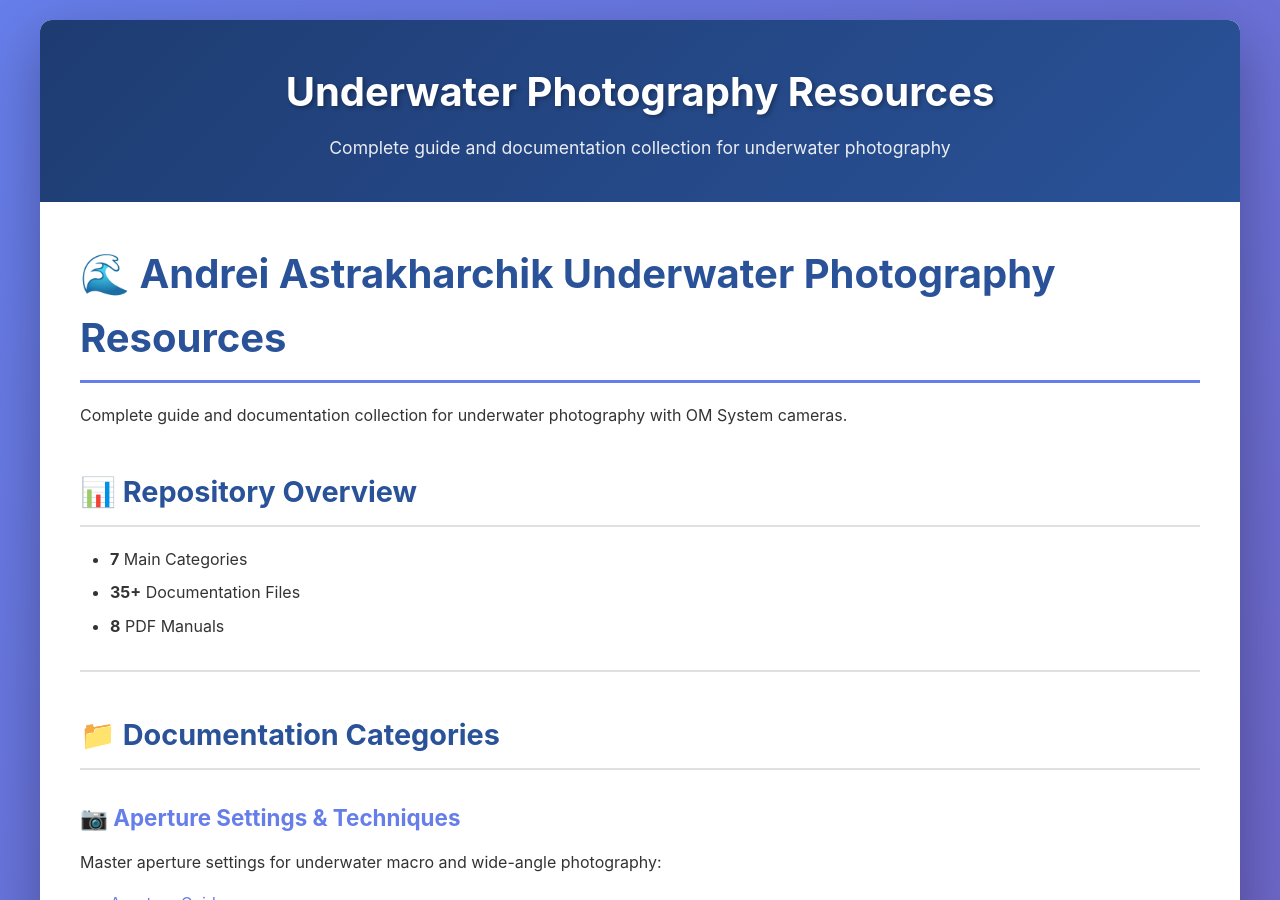
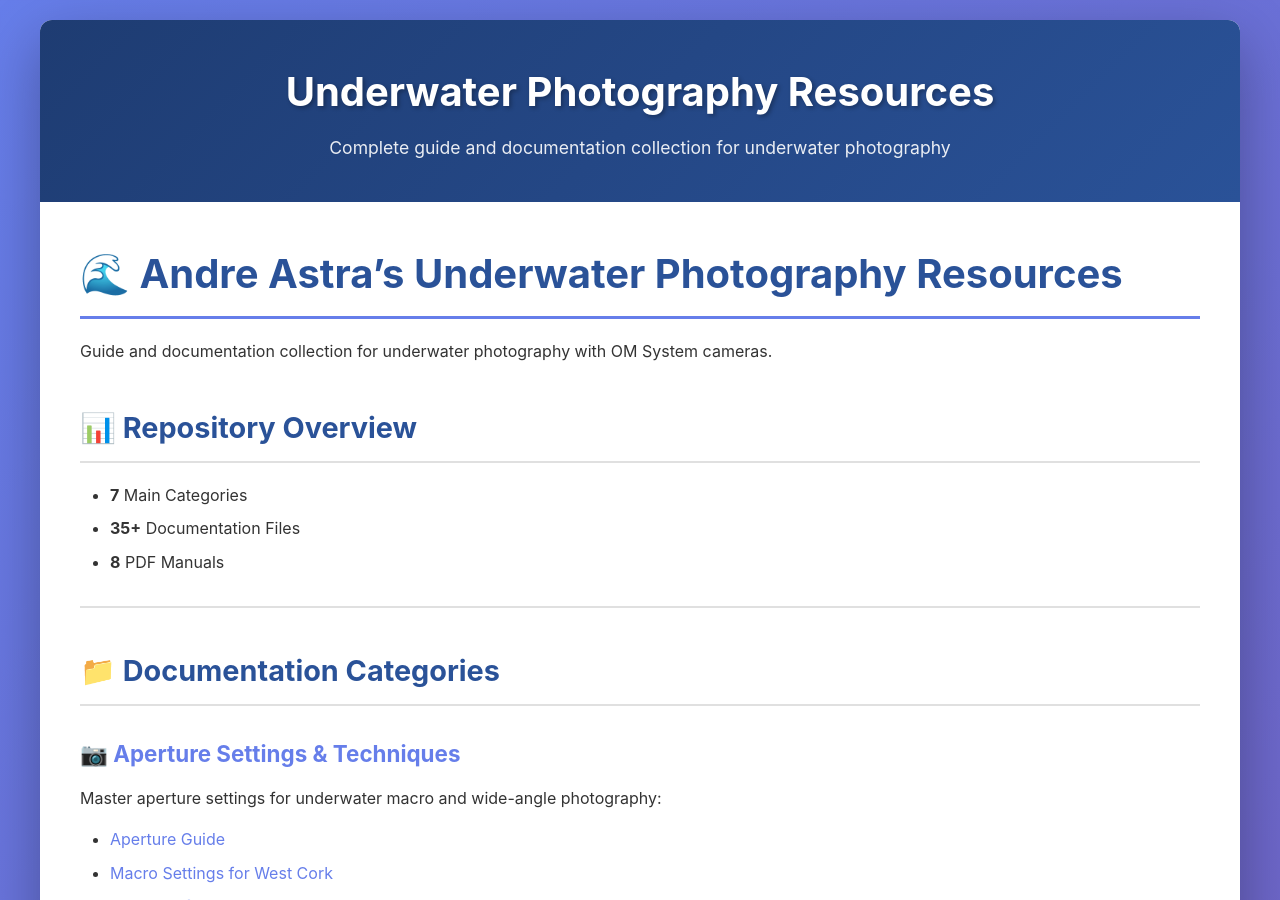
Before and after one commit to andreiastra/public, a Jekyll site: the page built from index.md, in a window 1280 px wide and 900 px high. Built offline with Jekyll 4.4.1, drawn with Linux system fonts in a browser that asks for light colours.

Commit message:
Fix spelling and update introductory text in index.md
Corrected the spelling of 'Andrei Astrakharchik' to 'Andre Astra' and made minor adjustments to the introductory text.

```diff
--- a/index.md
+++ b/index.md
@@ -3,9 +3,9 @@ layout: default
 title: Home
 ---
 
-# 🌊 Andrei Astrakharchik Underwater Photography Resources
+# 🌊 Andre Astra's Underwater Photography Resources
 
-Complete guide and documentation collection for underwater photography with OM System cameras.
+Guide and documentation collection for underwater photography with OM System cameras.
 
 ## 📊 Repository Overview
 
```
